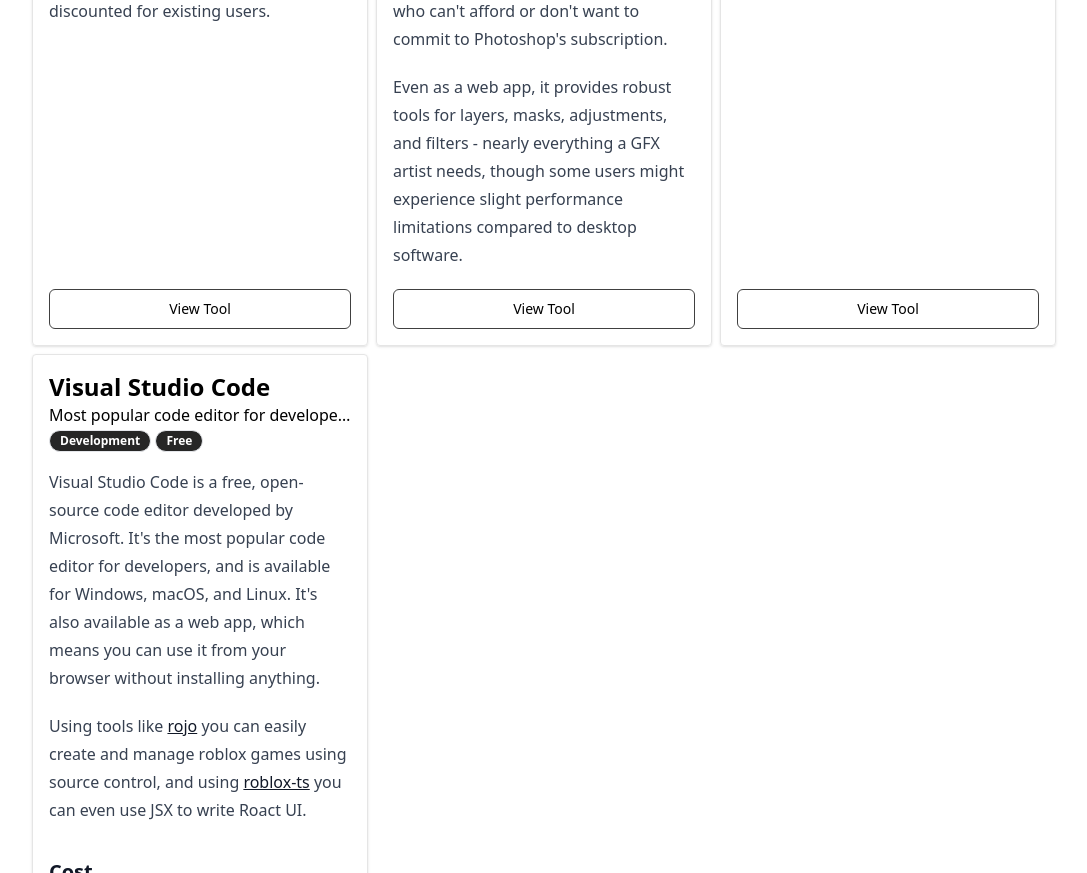
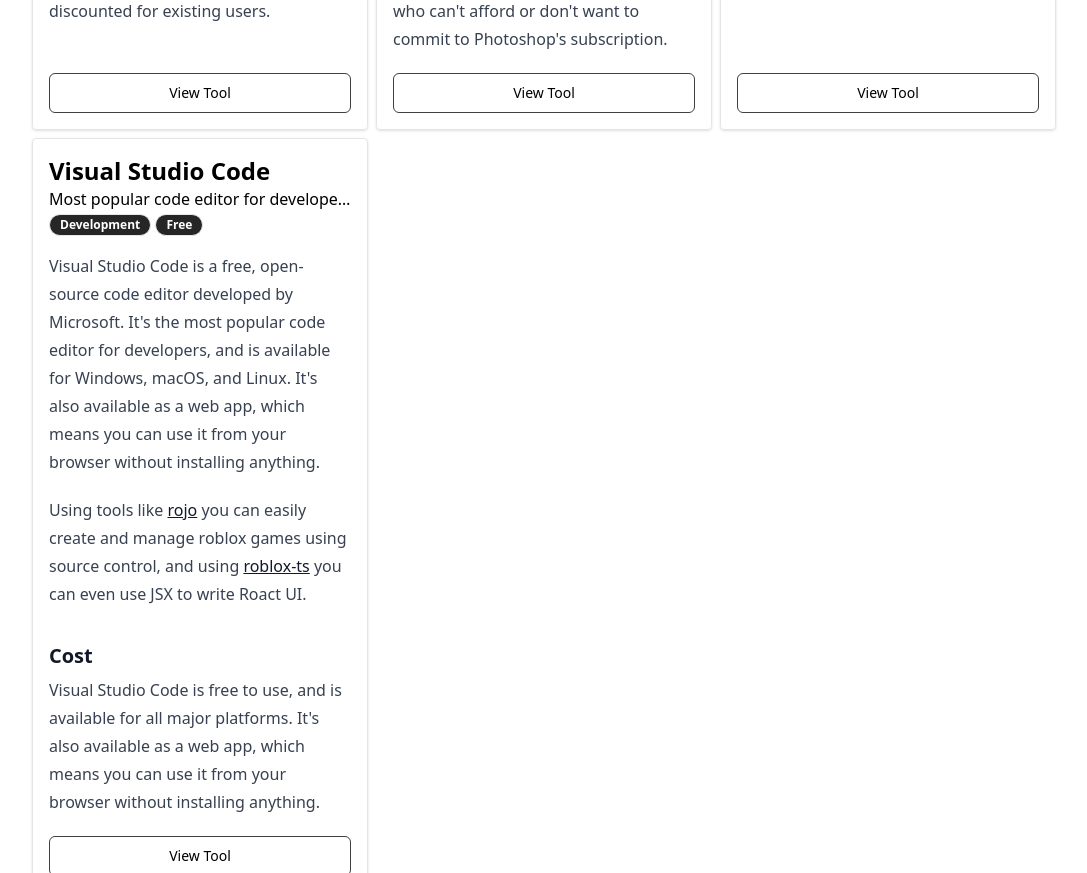
Before and after one commit to WinterTechnologies/devs, an Astro site: page / in a window 1280 px wide. Shown: the part 1046-1919 px from the top of the page, without its empty margins (96-1183 px from the left). Built offline with nearby package versions, Linux system fonts and the light colour scheme; Astro itself is replaced by a stand-in of ours.

Commit message:
update photopea

```diff
--- a/src/content/tools/design/photopea.mdx
+++ b/src/content/tools/design/photopea.mdx
@@ -21,7 +21,3 @@
 version has no feature restrictions and includes support for PSD files, making
 it an excellent option for those who can't afford or don't want to commit to
 Photoshop's subscription.
-
-Even as a web app, it provides robust tools for layers, masks, adjustments, and
-filters - nearly everything a GFX artist needs, though some users might
-experience slight performance limitations compared to desktop software.
```
